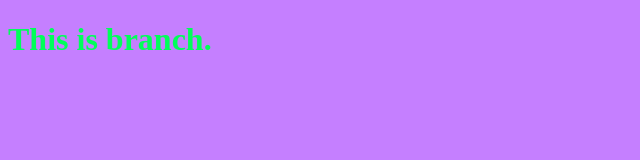
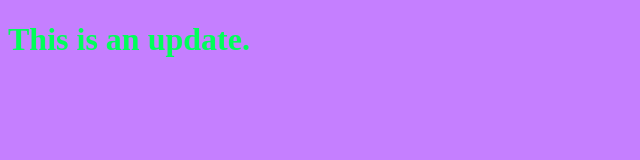
Before and after one commit to Ahmed-Coder3/Newproject, a plain HTML site: page index.html in a window 1280 px wide. Shown: the whole page, without its empty margins (0-640 px from the left). Drawn offline with Linux system fonts and the light colour scheme.

Commit message:
edit the html file

```diff
--- a/index.html
+++ b/index.html
@@ -9,7 +9,7 @@
 </head>
 
 <body>
-    <h1>This is branch.</h1>
+    <h1>This is an update.</h1>
     <script src="app.js"></script>
 </body>
 
```
